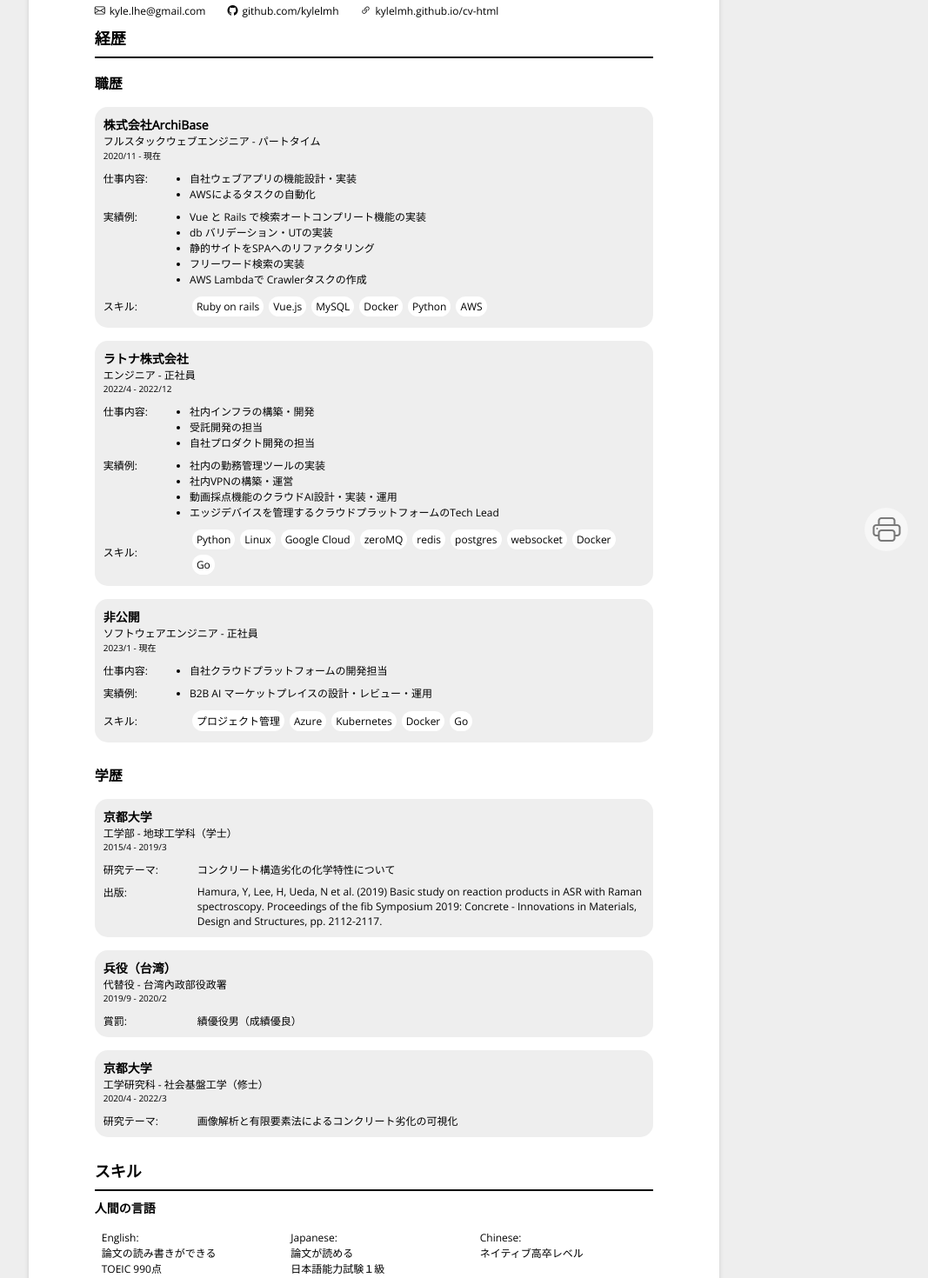
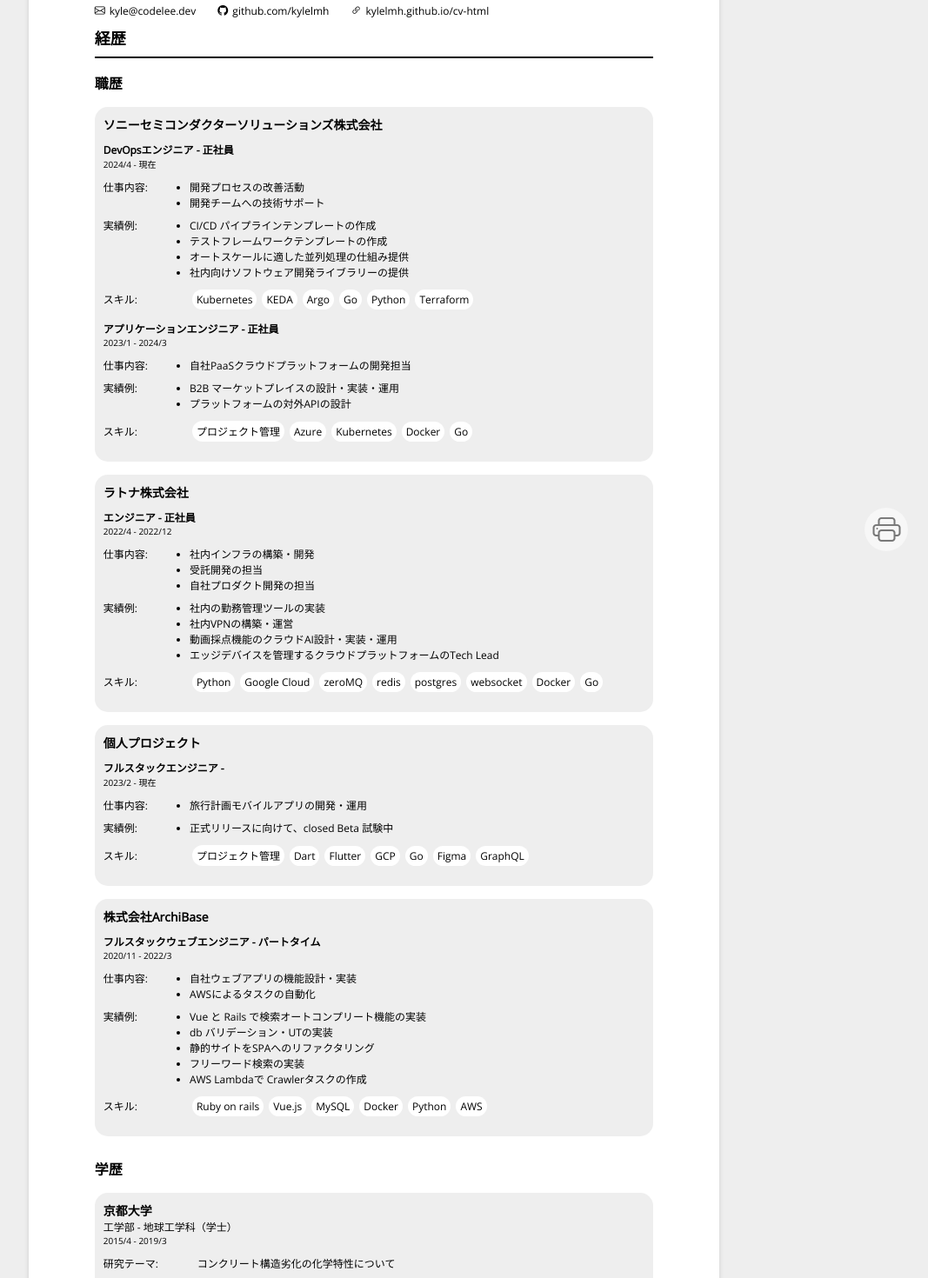
Before and after one commit to kylelmh/cv-html, a Vue app: page / in a window 1280 px wide. Shown: the part 140-1610 px from the top of the page at 87% size, without its empty margins (210-1277 px from the left). Built offline with nearby package versions, Linux system fonts and the light colour scheme.

Commit message:
feat: updated resume

```diff
--- a/src/components/Employment.vue
+++ b/src/components/Employment.vue
@@ -1,33 +1,35 @@
 <template>
   <div class="p__section">
-  <h3> {{$t("employment")}} </h3>
+    <h3> {{ $t("employment") }} </h3>
     <div class="p__job" v-for="(v) in employment.data">
-    <h4> {{v.name}}</h4>
-    <div> {{v.position}} - {{v.status}} </div>
-    <div class="p__descriptor u-mb10"> {{v.start}} - {{v.end}} </div>
+      <h4> {{ v.name }}</h4>
+      <div class="p__job-position" v-for="(p) in v.positions">
+        <div class="p__job-position-name">{{ p.name }} - {{ p.status }} </div>
+        <div class="p__descriptor u-mb10"> {{ p.start }} - {{ p.end }} </div>
         <div class="p__basic_info">
-      <div>{{$t("work_description")}}: </div>
+          <div>{{ $t("work_description") }}: </div>
           <ul>
-        <li v-for="(point) in v.description">
-          {{point}}
+            <li v-for="(point) in p.description">
+              {{ point }}
             </li>
           </ul>
-      <template v-if="v.examples">
-        <div>{{$t("examples")}}: </div>
+          <template v-if="p.examples">
+            <div>{{ $t("examples") }}: </div>
             <ul>
-          <li v-for="(example) in v.examples">
-            {{example}}
+              <li v-for="(example) in p.examples">
+                {{ example }}
               </li>
             </ul>
           </template>
-      <template v-if="v.skills">
-        <div class="p__cell-center">{{$t("skills")}}: </div>
+          <template v-if="p.skills">
+            <div class="p__cell-center">{{ $t("skills") }}: </div>
             <ul>
-          <li class="p__skill_tag" v-for="(skill) in v.skills">
-            {{skill}}
+              <li class="p__skill_tag" v-for="(skill) in p.skills">
+                {{ skill }}
               </li>
             </ul>
           </template>
+        </div>
       </div>
     </div>
   </div>
@@ -35,18 +37,18 @@
 
 <script>
 export default {
-  data(){
-    return{
+  data() {
+    return {
       employment: {}
     }
   },
-  beforeCreate(){
+  beforeCreate() {
     import(`../json/${this.$i18n.locale}/employment.json`)
-    .then( (e) => {this.employment = e.default} )
+      .then((e) => { this.employment = e.default })
   },
-  beforeUpdate(){
+  beforeUpdate() {
     import(`../json/${this.$i18n.locale}/employment.json`)
-    .then( (e) => {this.employment = e.default} )
+      .then((e) => { this.employment = e.default })
   }
 }
 </script>
--- a/src/json/en/basic_info.json
+++ b/src/json/en/basic_info.json
@@ -1,6 +1,6 @@
 {
-  "name": "Lee Mengheng （李孟恒）",
-  "email": "kyle.lhe@gmail.com",
+  "name": "Mengheng (Kyle) Lee",
+  "email": "kyle@codelee.dev",
   "github": "kylelmh",
   "githubio": "kylelmh"
 }
--- a/src/json/en/employment.json
+++ b/src/json/en/employment.json
@@ -1,10 +1,120 @@
 {
   "data": [
     {
+      "name": "Sony Semicondutor Solutions Corporation",
+      "positions": [
+        {
+          "name": "DevOps Engineer",
+          "start": "2024/4",
+          "end": "Current",
+          "status": "Full-time",
+          "description": [
+            "Improving of process of software development",
+            "Provide technical support to development teams"
+          ],
+          "examples": [
+            "Creation of CI/CD pipeline templates",
+            "Creation of testing framework templates",
+            "Providing parallel processing mechanisms suitable for autoscaling",
+            "Providing software development libraries for internal use"
+          ],
+          "skills": [
+            "Kubernetes",
+            "KEDA",
+            "Argo",
+            "Go",
+            "Python",
+            "Terraform"
+          ]
+        },
+        {
+          "name": "Backend Engineer",
+          "start": "2023/1",
+          "end": "2024/3",
+          "status": "Full-time",
+          "description": [
+            "Development of a PaaS cloud platform"
+          ],
+          "examples": [
+            "Design, implementation, and operation of a B2B marketplace",
+            "Design & development of external facing APIs"
+          ],
+          "skills": [
+            "Project Management",
+            "Azure",
+            "Kubernetes",
+            "Docker",
+            "Go"
+          ]
+        }
+      ]
+    },
+    {
+      "name": "Latona Inc.",
+      "positions": [
+        {
+          "name": "Engineer",
+          "start": "2022/4",
+          "end": "2022/12",
+          "status": "Full-time",
+          "description": [
+            "Maintenance and development internal company infrastructure",
+            "Containerization and deployment of machine learning models",
+            "Prototyping of MVPs",
+            "Creating proposals for clients seeking technical consultations"
+          ],
+          "examples": [
+            "Creation of new company tool for attendance management in Django",
+            "Prototyping of edge device frontends in React",
+            "Maintenance of Ansible scripts for nvidia Jetson edge devices",
+            "Deployment of machine learning models with Docker and Kubernetes onto nvidia Jetson devices."
+          ],
+          "skills": [
+            "Python",
+            "Google Cloud",
+            "zeroMQ",
+            "redis",
+            "postgres",
+            "websocket",
+            "Docker",
+            "Go"
+          ]
+        }
+      ]
+    },
+    {
+      "name": "Personal passion project",
+      "positions": [
+        {
+          "name": "Full-stack Engineer",
+          "start": "2023/2",
+          "end": "Current",
+          "status": "",
+          "description": [
+            "Development of a travel planning mobile app"
+          ],
+          "examples": [
+            "Working towards official release, currently in closed beta"
+          ],
+          "skills": [
+            "Project Management",
+            "Dart",
+            "Flutter",
+            "GCP",
+            "Go",
+            "Figma",
+            "GraphQL"
+          ]
+        }
+      ]
+    },
+    {
       "name": "Archibase",
+      "positions": [
+        {
+          "name": "Full-stack web developer",
           "start": "2020/11",
-      "end": "ongoing",
-      "position": "Full-stack web developer",
+          "end": "2022/3",
           "status": "Part-time",
           "description": [
             "Designed, proposed, and implemented new features for existing web applications",
@@ -24,35 +134,7 @@
             "Python",
             "AWS"
           ]
-    },
-    {
-      "name": "Latona Inc.",
-      "start": "2022/4",
-      "end": "2022/12",
-      "position": "Engineer",
-      "status": "Full-time",
-      "description": [
-        "Maintenance and development internal company infrastructure",
-        "Containerization and deployment of machine learning models",
-        "Prototyping of MVPs",
-        "Creating proposals for clients seeking technical consultations"
-      ],
-      "examples": [
-        "Creation of new company tool for attendance management in Django",
-        "Prototyping of edge device frontends in React",
-        "Maintenance of Ansible scripts for nvidia Jetson edge devices",
-        "Deployment of machine learning models with Docker and Kubernetes onto nvidia Jetson devices."
-      ],
-      "skills": [
-        "Python",
-        "Linux",
-        "Google Cloud",
-        "zeroMQ",
-        "redis",
-        "postgres",
-        "websocket",
-        "Docker",
-        "Go"
+        }
       ]
     }
   ]
--- a/src/json/en/levels.json
+++ b/src/json/en/levels.json
@@ -1,5 +1,5 @@
 {
-  "3": "Can optimize low-level features of the language",
-  "2": "Can start a new project",
+  "3": "Can optimize low-level functions",
+  "2": "Can start a new project from scratch",
   "1": "Can develop new features in an existing project"
 }
--- a/src/json/en/skills.json
+++ b/src/json/en/skills.json
@@ -2,20 +2,17 @@
   "languages": [
     {
       "name": "English",
-      "level": "Graduate school",
-      "description": "Can read/write academic papers",
+      "description": "Native/bilingual profiency",
       "cert": "TOEFL ibt 116"
     },
     {
       "name": "Japanese",
-      "level": "Graduate school",
-      "description": "Can read academic papers",
+      "description": "Native/bilingual profiency",
       "cert": "JLPT N1"
     },
     {
       "name": "Chinese",
-      "level": "High school",
-      "description": "Can read/write at a high school level (native)"
+      "description": "Native/bilingual profiency"
     }
   ],
   "programming": [
@@ -64,7 +61,19 @@
       "name": "Dart",
       "level": 2,
       "frameworks": [
-        "Flutter"
+        "Flutter",
+        "Riverpod",
+        "OAuth",
+        "iOS & Android billing"
+      ]
+    },
+    {
+      "name": "Design patterns",
+      "level": 2,
+      "frameworks": [
+        "Domain-Driven Design",
+        "Clean Architecture",
+        "MVVT, MVC, MVT"
       ]
     }
   ]
--- a/src/json/ja/basic_info.json
+++ b/src/json/ja/basic_info.json
@@ -1,6 +1,6 @@
 {
-  "name": "Lee Mengheng （李孟恒）",
-  "email": "kyle.lhe@gmail.com",
+  "name": "李 孟恒",
+  "email": "kyle@codelee.dev",
   "github": "kylelmh",
   "githubio": "kylelmh"
 }
--- a/src/json/ja/employment.json
+++ b/src/json/ja/employment.json
@@ -1,10 +1,119 @@
 {
   "data": [
     {
+      "name": "ソニーセミコンダクターソリューションズ株式会社",
+      "positions": [
+        {
+          "name": "DevOpsエンジニア",
+          "start": "2024/4",
+          "end": "現在",
+          "status": "正社員",
+          "description": [
+            "開発プロセスの改善活動",
+            "開発チームへの技術サポート"
+          ],
+          "examples": [
+            "CI/CD パイプラインテンプレートの作成",
+            "テストフレームワークテンプレートの作成",
+            "オートスケールに適した並列処理の仕組み提供",
+            "社内向けソフトウェア開発ライブラリーの提供"
+          ],
+          "skills": [
+            "Kubernetes",
+            "KEDA",
+            "Argo",
+            "Go",
+            "Python",
+            "Terraform"
+          ]
+        },
+        {
+          "name": "アプリケーションエンジニア",
+          "start": "2023/1",
+          "end": "2024/3",
+          "status": "正社員",
+          "description": [
+            "自社PaaSクラウドプラットフォームの開発担当"
+          ],
+          "examples": [
+            "B2B マーケットプレイスの設計・実装・運用",
+            "プラットフォームの対外APIの設計"
+          ],
+          "skills": [
+            "プロジェクト管理",
+            "Azure",
+            "Kubernetes",
+            "Docker",
+            "Go"
+          ]
+        }
+      ]
+    },
+    {
+      "name": "ラトナ株式会社",
+      "positions": [
+        {
+          "name": "エンジニア",
+          "start": "2022/4",
+          "end": "2022/12",
+          "status": "正社員",
+          "description": [
+            "社内インフラの構築・開発",
+            "受託開発の担当",
+            "自社プロダクト開発の担当"
+          ],
+          "examples": [
+            "社内の勤務管理ツールの実装",
+            "社内VPNの構築・運営",
+            "動画採点機能のクラウドAI設計・実装・運用",
+            "エッジデバイスを管理するクラウドプラットフォームのTech Lead"
+          ],
+          "skills": [
+            "Python",
+            "Google Cloud",
+            "zeroMQ",
+            "redis",
+            "postgres",
+            "websocket",
+            "Docker",
+            "Go"
+          ]
+        }
+      ]
+    },
+    {
+      "name": "個人プロジェクト",
+      "positions": [
+        {
+          "name": "フルスタックエンジニア",
+          "start": "2023/2",
+          "end": "現在",
+          "status": "",
+          "description": [
+            "旅行計画モバイルアプリの開発・運用"
+          ],
+          "examples": [
+            "正式リリースに向けて、closed Beta 試験中"
+          ],
+          "skills": [
+            "プロジェクト管理",
+            "Dart",
+            "Flutter",
+            "GCP",
+            "Go",
+            "Figma",
+            "GraphQL"
+          ]
+        }
+      ]
+    },
+    {
       "name": "株式会社ArchiBase",
+      "positions": [
+        {
+          "name": "フルスタックウェブエンジニア",
           "start": "2020/11",
-      "end": "現在",
-      "position": "フルスタックウェブエンジニア",
+          "end": "2022/3",
           "status": "パートタイム",
           "description": [
             "自社ウェブアプリの機能設計・実装",
@@ -25,54 +134,7 @@
             "Python",
             "AWS"
           ]
-    },
-    {
-      "name": "ラトナ株式会社",
-      "start": "2022/4",
-      "end": "2022/12",
-      "position": "エンジニア",
-      "status": "正社員",
-      "description": [
-        "社内インフラの構築・開発",
-        "受託開発の担当",
-        "自社プロダクト開発の担当"
-      ],
-      "examples": [
-        "社内の勤務管理ツールの実装",
-        "社内VPNの構築・運営",
-        "動画採点機能のクラウドAI設計・実装・運用",
-        "エッジデバイスを管理するクラウドプラットフォームのTech Lead"
-      ],
-      "skills": [
-        "Python",
-        "Linux",
-        "Google Cloud",
-        "zeroMQ",
-        "redis",
-        "postgres",
-        "websocket",
-        "Docker",
-        "Go"
-      ]
-    },
-    {
-      "name": "非公開",
-      "start": "2023/1",
-      "end": "現在",
-      "position": "ソフトウェアエンジニア",
-      "status": "正社員",
-      "description": [
-        "自社クラウドプラットフォームの開発担当"
-      ],
-      "examples": [
-        "B2B AI マーケットプレイスの設計・レビュー・運用"
-      ],
-      "skills": [
-        "プロジェクト管理",
-        "Azure",
-        "Kubernetes",
-        "Docker",
-        "Go"
+        }
       ]
     }
   ]
--- a/src/json/ja/levels.json
+++ b/src/json/ja/levels.json
@@ -1,5 +1,5 @@
 {
-  "3": "言語のローレベル機能を調整できる",
+  "3": "ローレベル機能を調整できる",
   "2": "新規のサービスをゼロから立ち上げられる",
   "1": "既存のプロジェクトを参照しながらで新規の機能を実装できる"
 }
--- a/src/json/ja/skills.json
+++ b/src/json/ja/skills.json
@@ -2,20 +2,17 @@
   "languages": [
     {
       "name": "English",
-      "level": "Graduate school",
-      "description": "論文の読み書きができる",
+      "description": "ネイティブレベル",
       "cert": "TOEIC 990点"
     },
     {
       "name": "Japanese",
-      "level": "Graduate school",
-      "description": "論文が読める",
+      "description": "ネイティブレベル",
       "cert": "日本語能力試験１級"
     },
     {
       "name": "Chinese",
-      "level": "High school",
-      "description": "ネイティブ高卒レベル"
+      "description": "ネイティブレベル"
     }
   ],
   "programming": [
@@ -64,7 +61,19 @@
       "name": "Dart",
       "level": 2,
       "frameworks": [
-        "Flutter"
+        "Flutter",
+        "Riverpod",
+        "OAuth",
+        "iOSとAndroid の決済連携"
+      ]
+    },
+    {
+      "name": "デザインパターン",
+      "level": 2,
+      "frameworks": [
+        "Domain-Driven Design",
+        "Clean Architecture",
+        "MVVT, MVC, MVT"
       ]
     }
   ]
--- a/src/locales/app.js
+++ b/src/locales/app.js
@@ -10,8 +10,8 @@ export const messages = {
     examples: "Examples",
     work_description: "Work description",
     skills: "Skills",
-    languages: "Human Languages",
-    planguages: "Non human languages"
+    languages: "Languages",
+    planguages: "Software skills"
   },
   ja: {
     cv: "履歴書",
@@ -24,7 +24,7 @@ export const messages = {
     examples: "実績例",
     work_description: "仕事内容",
     skills: "スキル",
-    languages: "人間の言語",
-    planguages: "人間じゃない言語（プログラミング言語）"
+    languages: "言語",
+    planguages: "ソフトウェアスキル",
   }
 }
```
Lines whose indentation alone changed are shown as unchanged.
